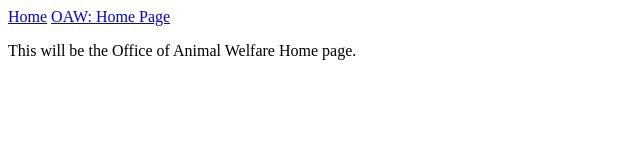
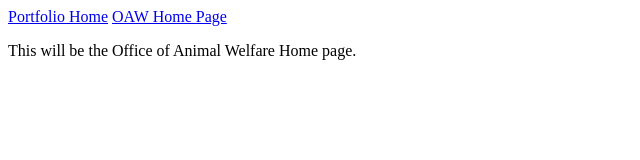
Before and after one commit to satsobek/portfolio, a plain HTML site: page oaw.html in a window 1280 px wide. Shown: the full height of the page, 0-640 px from the left. Drawn offline with Linux system fonts and the light colour scheme.

Commit message:
update oaw.html

```diff
--- a/oaw.html
+++ b/oaw.html
@@ -6,8 +6,8 @@
   </head>
   <body>
     <nav>
-      <a href="XXX">Home</a>
-      <a href="XXX">OAW: Home Page</a>
+      <a href="index.html">Portfolio Home</a>
+      <a href="oaw.html">OAW Home Page</a>
     </nav>
     <p>This will be the Office of Animal Welfare Home page. </p>
 
```
